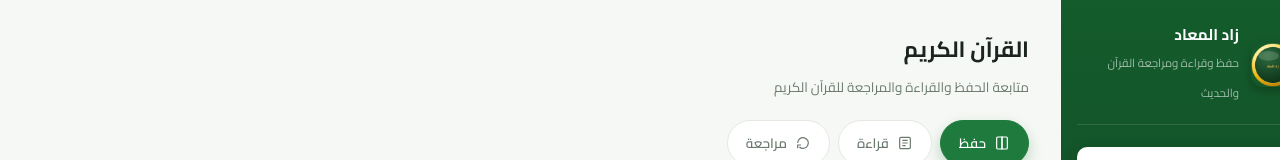
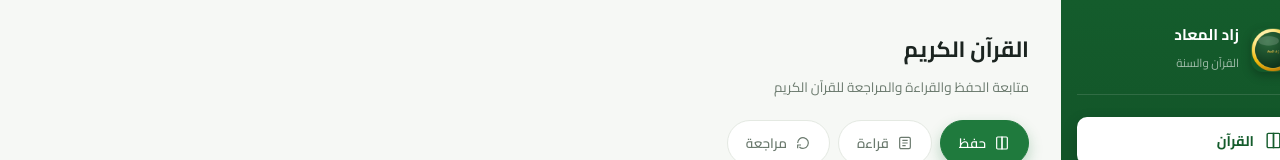
Before and after one commit to zadalmaad99/zadalmaad, a React (Vite) app: page / in a window 1280 px wide. Shown: the top 160 px of the page. Built offline with nearby package versions, Linux system fonts and the light colour scheme; no server answers; the database is empty; sample sign-in values are in the browser's storage.

Commit message:
Shorten sidebar subtitle to القرآن والسنة

```diff
--- a/src/pages/Dashboard.jsx
+++ b/src/pages/Dashboard.jsx
@@ -149,7 +149,7 @@ export default function Dashboard() {
           <img src={logo} alt="شعار التطبيق" className="brand-mark" />
           <div>
             <h1>زاد المعاد</h1>
-            <span className="brand-sub">حفظ وقراءة ومراجعة القرآن والحديث</span>
+            <span className="brand-sub">القرآن والسنة</span>
           </div>
         </div>
 
```
